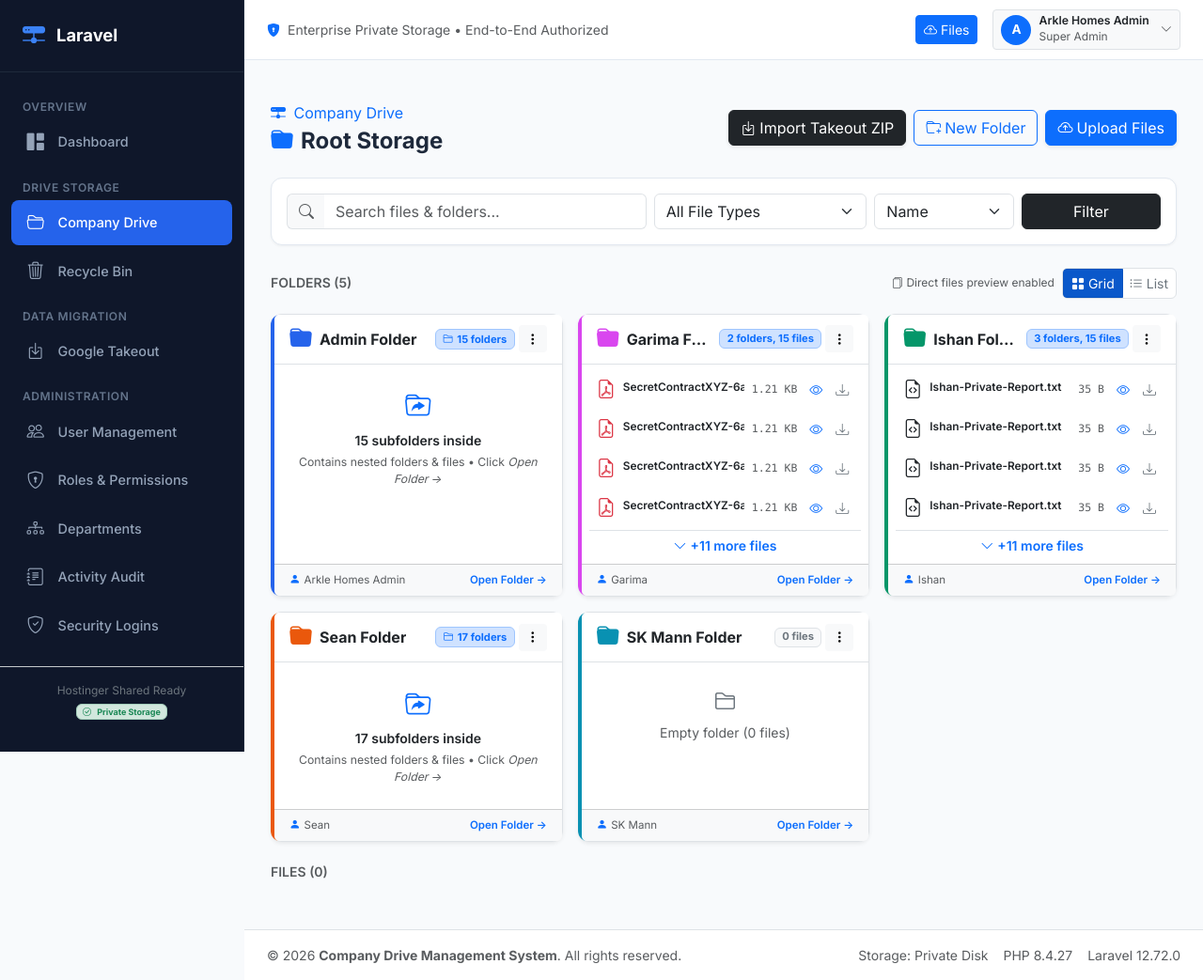
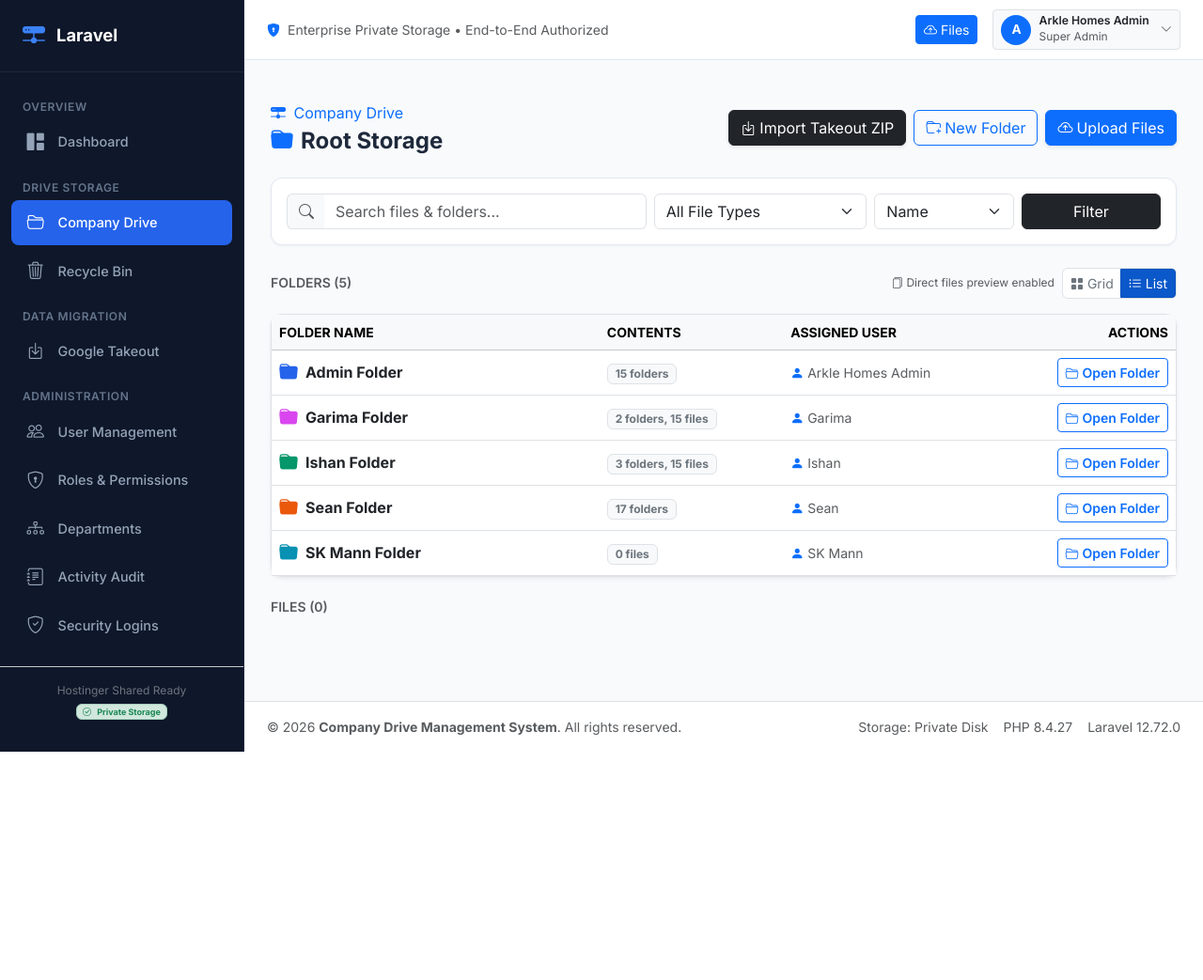
Before and after one commit to manish09101996/Company-Drive-Management-System, a Laravel app: page /drive in a window 1280 px wide. Shown: the whole page at 94% size. After the commit the page ends 800 px from the top, so only its background shows below. Run offline with Laravel 12, Linux system fonts and the light colour scheme; a user stored in the database is signed in; data comes from the database, SQL or seed files in the repository.

Commit message:
Set folders view default to List View

```diff
--- a/resources/views/files/index.blade.php
+++ b/resources/views/files/index.blade.php
@@ -159,16 +159,16 @@
         <div class="d-flex align-items-center gap-2">
             <span class="text-muted small d-none d-md-inline" style="font-size: 0.75rem;"><i class="bi bi-files me-1"></i>Direct files preview enabled</span>
             <div class="btn-group btn-group-sm border rounded bg-white shadow-xs" role="group" aria-label="View toggle">
-                <button type="button" class="btn btn-sm btn-primary active px-2" id="btnGridView" onclick="setDriveView('grid')" title="Grid View (Cards)">
+                <button type="button" class="btn btn-sm btn-outline-secondary border-0 px-2" id="btnGridView" onclick="setDriveView('grid')" title="Grid View (Cards)">
                     <i class="bi bi-grid-fill me-1"></i>Grid
                 </button>
-                <button type="button" class="btn btn-sm btn-outline-secondary border-0 px-2" id="btnListView" onclick="setDriveView('list')" title="List View (Table)">
+                <button type="button" class="btn btn-sm btn-primary active px-2" id="btnListView" onclick="setDriveView('list')" title="List View (Table)">
                     <i class="bi bi-list-ul me-1"></i>List
                 </button>
             </div>
         </div>
     </div>
-    <div id="foldersGridView" class="row g-3">
+    <div id="foldersGridView" class="row g-3 d-none">
         @foreach($folders as $folder)
         <div class="col-12 col-md-6 col-xl-4">
             <div class="card h-100 shadow-sm border hover-shadow folder-card" style="border-left: 4px solid {{ $folder->color }} !important;">
@@ -369,7 +369,7 @@
     </div>
 
     <!-- Folders List / Table View -->
-    <div id="foldersListView" class="card shadow-sm border mb-4 d-none">
+    <div id="foldersListView" class="card shadow-sm border mb-4">
         <div class="table-responsive">
             <table class="table table-hover align-middle mb-0">
                 <thead class="table-light small text-uppercase">
@@ -1265,7 +1265,9 @@
 
     document.addEventListener('DOMContentLoaded', function() {
         const savedMode = localStorage.getItem('drive_folders_view');
-        if (savedMode === 'list') {
+        if (savedMode === 'grid') {
+            setDriveView('grid');
+        } else {
             setDriveView('list');
         }
     });
```
